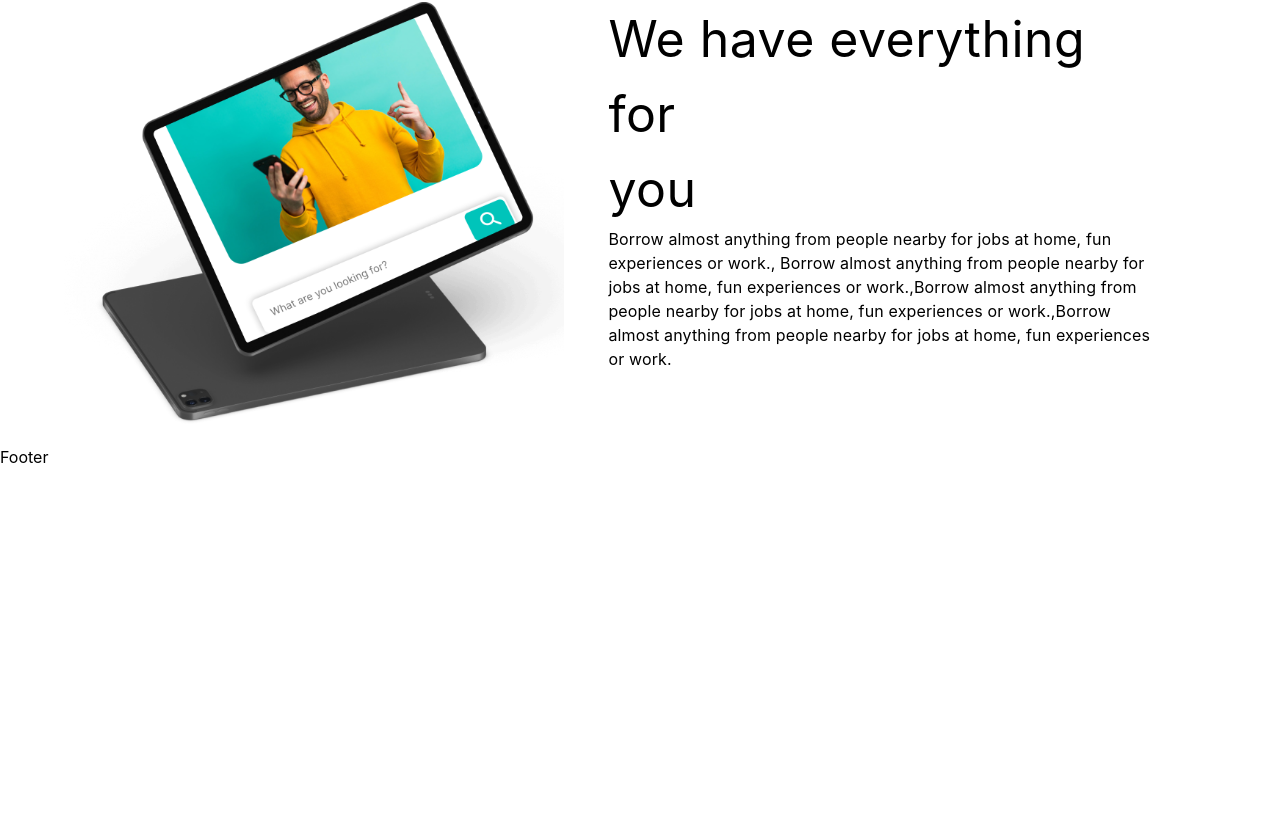
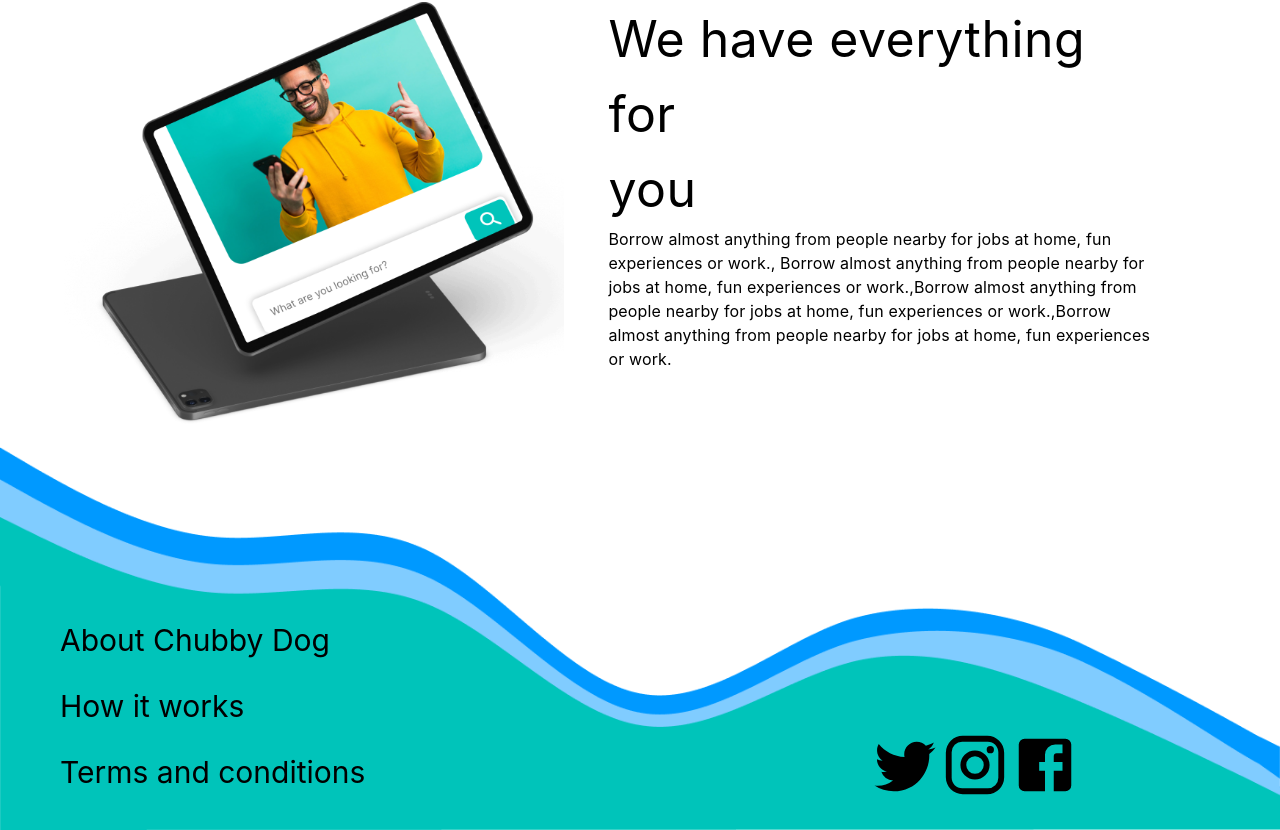
Before and after one commit to mirrenil/arbetsmetodik, a React (Create React App) app: page / in a window 1280 px wide. Shown: the part 3259-4089 px from the top of the page. Before the commit the page ends 3726 px from the top, so only its background shows below. Built offline with nearby package versions, Linux system fonts and the light colour scheme; no server answers; the database is empty.

Commit message:
Footer created

```diff
--- a/src/Components/Footer.tsx
+++ b/src/Components/Footer.tsx
@@ -1,9 +1,134 @@
+import { Box, SxProps } from '@mui/material'
 import React from 'react'
+import footerImg from '../Assets/Images/footer.png'
+import footer2Img from '../Assets/Images/footer2.png'
+import FacebookIcon from '@mui/icons-material/Facebook';
+import InstagramIcon from '@mui/icons-material/Instagram';
+import TwitterIcon from '@mui/icons-material/Twitter';
+import { fontSize } from '@mui/system';
 
 const Footer = () => {
   return (
-    <div>Footer</div>
+    <Box sx={navBox}>
+        <Box sx={imgAlign}>
+          <img src={footerImg} alt="" style={{width: '100%', height: '150px' }} />
+          </Box>
+       <Box sx={align1}>
+      <Box sx={align}>
+      <Box sx={textalign}>
+        About Chubby Dog
+      </Box>
+      <Box sx={textalign}>
+        How it works
+      </Box>
+      <Box sx={textalign}>
+        Terms and conditions
+      </Box>
+      </Box>
+      <Box sx={iconAlign}>
+        <TwitterIcon />
+        <InstagramIcon />
+        <FacebookIcon />
+      </Box>
+      </Box>
+
+      <Box sx={test}>
+      <Box sx={desktopAlign}>
+          <img src={footer2Img} alt="" style={{width: '100%', height: 'auto' }} />
+          </Box>
+      <Box sx={align2}>
+      <Box sx={textAlign}>
+        About Chubby Dog
+      </Box>
+      <Box sx={textAlign}>
+        How it works
+      </Box>
+      <Box sx={textAlign}>
+        Terms and conditions
+      </Box>
+
+      </Box>
+
+      <Box sx={iconAlignDesktop}>
+        <TwitterIcon sx={iconStyle} />
+        <InstagramIcon sx={iconStyle}/>
+        <FacebookIcon sx={iconStyle}/>
+      </Box>
+
+
+      </Box>
+
+
+
+
+
+      </Box>
+
+
+
   )
 }
 
+const navBox: SxProps = {
+}
+const test: SxProps = {
+  position: 'relative',
+  display: { xs: 'none', md:'flex', lg: 'flex', xl: 'flex' },
+
+}
+const textAlign: SxProps = {
+  marginBottom: '30px'
+}
+const align1: SxProps = {
+  display: { xs: 'flex', md:'none', lg: 'none', xl: 'none' },
+  flexDirection: 'column',
+  paddingBottom: '20px',
+}
+const align2: SxProps = {
+  display: { xs: 'none', md:'flex', lg: 'flex', xl: 'flex' },
+  flexDirection: 'column',
+  position: 'absolute',
+  bottom: { xs: 'none', md:'0', lg: '10px', xl: '30px' },
+  left: '60px',
+  fontSize: { xs: 'none', md:'20px', lg: '30px', xl: '30px' },
+  boxSizing: 'border-box'
+}
+const align: SxProps = {
+  display: 'flex',
+  flexDirection: 'row',
+  justifyContent: 'center',
+  gap: '10px',
+  marginLeft: '50px',
+
+
+
+}
+const imgAlign: SxProps = {
+  display: { xs: 'flex', md:'none', lg: 'none', xl: 'none' },
+
+}
+const desktopAlign: SxProps = {
+  display: { xs: 'none', md:'flex', lg: 'flex', xl: 'flex' },
+
+}
+const iconAlign: SxProps = {
+  display: 'flex',
+  flexDirection: 'row',
+  justifyContent: 'center',
+  gap: '10px',
+  marginTop: '10px'
+}
+const iconAlignDesktop: SxProps = {
+  display: 'flex',
+  flexDirection: 'row',
+  position: 'absolute',
+  bottom: '30px',
+  right: { xs: 'none', md:'200px', lg: '200px', xl: '300px' },
+}
+const iconStyle: SxProps = {
+  fontSize: { xs: 'none', md:'60px', lg: '70px', xl: '70px' },
+}
+const textalign: SxProps = {
+
+}
 export default Footer
```
Also changed, not shown: src/Assets/Images/footer.png (added), src/Assets/Images/footer2.png (added).
